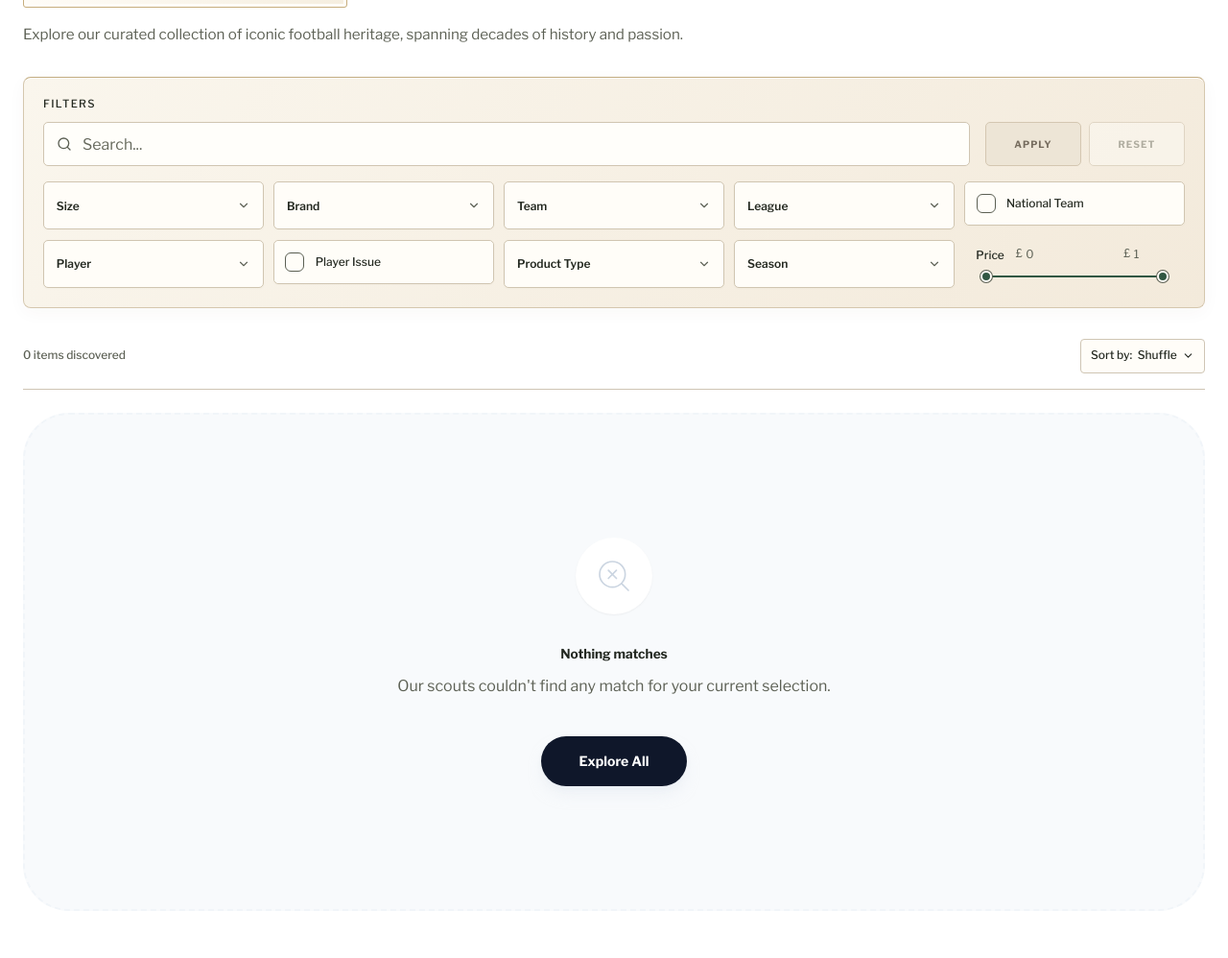
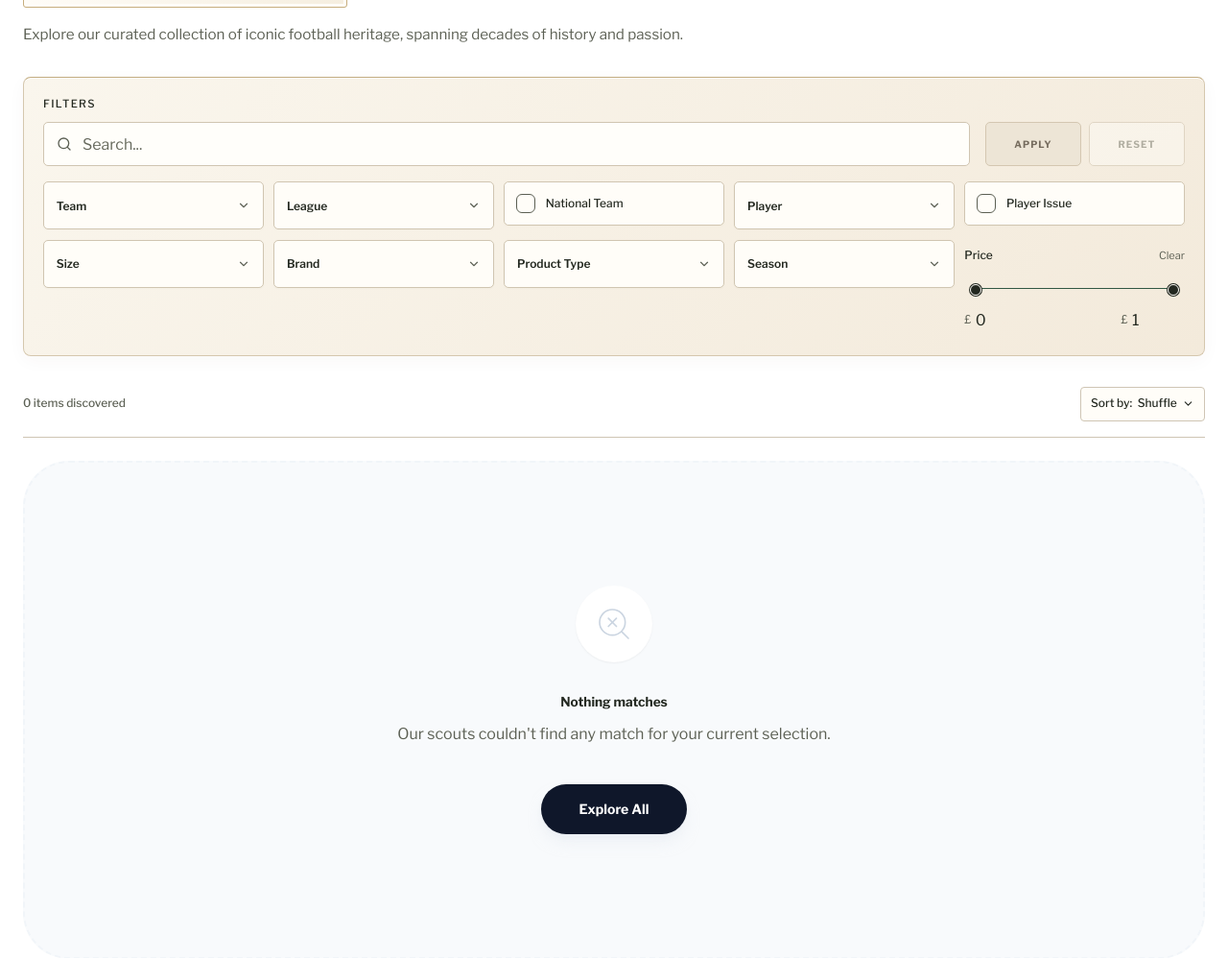
Before and after one commit to VitoAntonioPagone/kitaly, a Flask app: page / in a window 1280 px wide. Shown: the part 234-1232 px from the top of the page at 96% size. Run offline with Flask 3, Linux system fonts and the light colour scheme; some libraries are stand-ins or nearby versions; some web fonts are replaced.

Commit message:
Restore original filters and put size first in second row

```diff
--- a/static/css/catalogue-renovation.css
+++ b/static/css/catalogue-renovation.css
@@ -837,27 +837,36 @@ html.dark body.catalogue-renovated .hover\:text-slate-600:hover { color: var(--i
 .shirt-main-size > span { color: var(--muted); font-size: 12px; font-weight: 400; }
 .shirt-main-size > strong { font-weight: 600; }
 
-/* A visible range, aligned to the 50px filter controls. */
-.catalogue-renovated [data-filter-form] > .space-y-6 > .catalog-price-filter { min-width: 0; margin: 0 !important; }
+/* A compact, exposed price range with quiet editable endpoints. */
+.catalogue-renovated [data-filter-form] > .space-y-6 > .catalog-price-filter { grid-column: 1 / -1; min-width: 0; }
 body.catalogue-renovated .catalog-price-filter > .catalog-price-panel {
-    position: static; width: 100%; max-width: none; height: 50px; box-sizing: border-box;
-    padding: 3px 12px 0; border: 0; border-radius: 0; background: transparent; box-shadow: none;
-    display: grid; grid-template-columns: auto 1fr; column-gap: 12px; row-gap: 0;
-    color: var(--ink); font-family: 'Libre Franklin', sans-serif;
+    position: static; width: 100%; max-width: 360px; padding: 12px 0 0;
+    border: 0; border-radius: 0; background: transparent; box-shadow: none;
+    display: grid; grid-template-columns: 1fr auto; align-items: center; column-gap: 16px; row-gap: 0;
 }
-.price-inline-label { align-self: center; font-size: 12px; font-weight: 500; }
-body.catalogue-renovated .catalog-price-panel .price-number-fields { grid-column: 2; grid-row: 1; display: flex; justify-content: space-between; gap: 8px; min-width: 0; }
-body.catalogue-renovated .catalog-price-panel .price-number-fields > div { min-width: 0; max-width: 82px; }
-body.catalogue-renovated .catalog-price-panel .price-input-wrap { display: flex; align-items: center; margin: 0; padding: 0; height: 24px; gap: 3px; border: 0; border-bottom: 1px solid transparent; border-radius: 0; background: transparent; box-shadow: none; }
+body.catalogue-renovated .catalog-price-panel .price-panel-heading { font-size: 12px; font-weight: 500; }
+body.catalogue-renovated .catalog-price-panel .price-panel-actions { border: 0; margin: 0; padding: 0; }
+body.catalogue-renovated .catalog-price-panel .price-clear { min-height: 32px; font-size: 11px; text-decoration: none; color: var(--muted); }
+body.catalogue-renovated .catalog-price-panel .price-clear:hover { text-decoration: underline; }
+body.catalogue-renovated .catalog-price-panel .price-range-sliders { grid-column: 1 / -1; margin: 0 6px; height: 36px; }
+body.catalogue-renovated .price-range-sliders::before { height: 1px; top: 18px; }
+body.catalogue-renovated .price-range-sliders input[type=range]::-webkit-slider-thumb { width: 12px; height: 12px; margin-top: -4.5px; border: 1px solid var(--paper-bright); box-shadow: 0 0 0 1px var(--ink); background: var(--ink); }
+body.catalogue-renovated .price-range-sliders input[type=range]::-moz-range-thumb { width: 10px; height: 10px; border: 1px solid var(--paper-bright); box-shadow: 0 0 0 1px var(--ink); background: var(--ink); }
+body.catalogue-renovated .catalog-price-panel .price-number-fields { grid-column: 1 / -1; display: flex; justify-content: space-between; gap: 20px; }
+body.catalogue-renovated .catalog-price-panel .price-number-fields > div { width: 84px; }
+body.catalogue-renovated .catalog-price-panel .price-number-fields > div:last-child .price-input-wrap { justify-content: flex-end; }
+body.catalogue-renovated .catalog-price-panel .price-number-fields > div:last-child input { text-align: right; }
+body.catalogue-renovated .catalog-price-panel .price-input-wrap { height: 32px; margin: 0; padding: 0; gap: 4px; border: 0; border-bottom: 1px solid transparent; border-radius: 0; background: transparent; box-shadow: none; }
 body.catalogue-renovated .catalog-price-panel .price-input-wrap:focus-within { border-bottom-color: var(--ink); }
-body.catalogue-renovated .catalog-price-panel input[type=number] { width: 5ch; font-size: 12px; font-weight: 400; }
 body.catalogue-renovated .catalog-price-panel .price-input-wrap > span { font-size: 12px; }
-body.catalogue-renovated .catalog-price-panel input::placeholder { color: var(--muted); opacity: 1; }
-body.catalogue-renovated .catalog-price-panel .price-range-sliders { grid-column: 1 / -1; display: block; height: 20px; margin: 0 5px; }
-body.catalogue-renovated .price-range-sliders::before { top: 9px; height: 2px; }
-body.catalogue-renovated .price-range-sliders input[type=range] { height: 20px; }
-body.catalogue-renovated .price-range-sliders input[type=range]::-webkit-slider-thumb { width: 12px; height: 12px; margin-top: -4.5px; border-width: 2px; box-shadow: 0 0 0 1px var(--muted); }
-body.catalogue-renovated .price-range-sliders input[type=range]::-moz-range-thumb { width: 8px; height: 8px; border-width: 2px; }
+body.catalogue-renovated .catalog-price-panel input[type=number] { font-size: 16px; font-weight: 400; }
+body.catalogue-renovated .catalog-price-panel input::placeholder { color: var(--ink); opacity: 1; }
 
 .shirt-summary > .shirt-size { margin-bottom: 16px; }
 .shirt-size h2 { font-size: .875rem; font-weight: 600; margin-bottom: .5rem; }
+@media (min-width: 1100px) {
+    .catalogue-renovated [data-filter-form] > .space-y-6 > .catalog-price-filter { grid-column: auto; }
+    body.catalogue-renovated .catalog-price-filter > .catalog-price-panel { padding-top: 0; }
+}
+.catalogue-renovated [data-filter-form] > .space-y-6 > .catalog-price-filter { margin: 0 !important; }
+body.catalogue-renovated .catalog-price-panel .price-number-fields > div:last-child input { width: 5ch; text-align: left; }
--- a/static/js/catalogue-filters.js
+++ b/static/js/catalogue-filters.js
@@ -68,7 +68,7 @@ document.addEventListener('DOMContentLoaded', () => {
         event.preventDefault();
         stepPrice(input, event.key === 'ArrowUp' ? 1 : -1);
     }));
-    form.querySelector('[data-price-clear]')?.addEventListener('click', () => {
+    form.querySelector('[data-price-clear]').addEventListener('click', () => {
         minimum.value = '';
         maximum.value = '';
         form.requestSubmit();
--- a/templates/public/catalog.html
+++ b/templates/public/catalog.html
@@ -3,7 +3,7 @@
 {% block page_class %}catalogue-renovated{% endblock %}
 {% block page_styles %}
 <link href="https://fonts.googleapis.com/css2?family=Barlow+Condensed:ital,wght@0,600;0,700;1,600&family=Libre+Franklin:wght@400;500;600;700&display=swap" rel="stylesheet">
-<link rel="stylesheet" href="{{ url_for('static', filename='css/catalogue-renovation.css', v='20261031-inline-price') }}">
+<link rel="stylesheet" href="{{ url_for('static', filename='css/catalogue-renovation.css', v='20261031-original-filters-size-first') }}">
 {% endblock %}
 
 {% block title %}{{ _('Catalogue') }}{% if request.args.get('brand') %} — {{ request.args.get('brand') }}{% endif %} —
@@ -410,6 +357,59 @@ The Stock{% endblock %}
                                     class="catalog-filter-group rounded-2xl border border-slate-200 bg-white/90 shadow-[0_12px_30px_-24px_rgba(15,23,42,0.35)]">
                                     <summary
                                         class="catalog-filter-summary flex list-none items-center justify-between gap-3 rounded-2xl px-4 py-3 text-sm font-medium text-slate-700">
+                                        <span>{{ _('Size') }}</span>
+                                        <i data-lucide="chevron-down"
+                                            class="catalog-filter-summary-icon h-4 w-4 text-slate-400 transition-transform duration-200"></i>
+                                    </summary>
+                                    <div class="max-h-52 overflow-y-auto border-t border-slate-100 px-4 py-4">
+                                        <div class="flex flex-wrap gap-2.5">
+                                            {% for t in taglie %}
+                                            <input id="filter-size-{{ loop.index }}" type="checkbox" name="taglia"
+                                                value="{{ t }}" class="sr-only" {% if t in selected_sizes %}checked{%
+                                                endif %}>
+                                            <button type="button"
+                                                class="catalog-filter-option inline-flex items-center justify-center px-4 py-2 text-sm font-medium"
+                                                data-filter-toggle data-filter-target="filter-size-{{ loop.index }}"
+                                                aria-pressed="{% if t in selected_sizes %}true{% else %}false{% endif %}">
+                                                {{ t }}
+                                            </button>
+                                            {% endfor %}
+                                        </div>
+                                    </div>
+                                </details>
+                            </div>
+                            <div>
+                                <details
+                                    class="catalog-filter-group rounded-2xl border border-slate-200 bg-white/90 shadow-[0_12px_30px_-24px_rgba(15,23,42,0.35)] dark:border-slate-700 dark:bg-slate-900/85 dark:shadow-[0_14px_32px_-26px_rgba(2,6,23,0.8)]">
+                                    <summary
+                                        class="catalog-filter-summary flex list-none items-center justify-between gap-3 rounded-2xl px-4 py-3 text-sm font-medium text-slate-700">
+                                        <span>{{ _('Brand') }}</span>
+                                        <i data-lucide="chevron-down"
+                                            class="catalog-filter-summary-icon h-4 w-4 text-slate-400 transition-transform duration-200 dark:text-slate-500"></i>
+                                    </summary>
+                                    <div
+                                        class="max-h-52 overflow-y-auto border-t border-slate-100 px-4 py-4 dark:border-slate-800">
+                                        <div class="flex flex-wrap gap-2.5">
+                                            {% for b in brands %}
+                                            <input id="filter-brand-{{ loop.index }}" type="checkbox" name="brand"
+                                                value="{{ b }}" class="sr-only" {% if b in selected_brands %}checked{%
+                                                endif %}>
+                                            <button type="button"
+                                                class="catalog-filter-option inline-flex items-center justify-center px-4 py-2 text-sm font-medium"
+                                                data-filter-toggle data-filter-target="filter-brand-{{ loop.index }}"
+                                                aria-pressed="{% if b in selected_brands %}true{% else %}false{% endif %}">
+                                                {{ b }}
+                                            </button>
+                                            {% endfor %}
+                                        </div>
+                                    </div>
+                                </details>
+                            </div>
+                            <div>
+                                <details
+                                    class="catalog-filter-group rounded-2xl border border-slate-200 bg-white/90 shadow-[0_12px_30px_-24px_rgba(15,23,42,0.35)]">
+                                    <summary
+                                        class="catalog-filter-summary flex list-none items-center justify-between gap-3 rounded-2xl px-4 py-3 text-sm font-medium text-slate-700">
                                         <span>{{ 'Tipo di prodotto' if session.get('lang') == 'it' else 'Product Type' }}</span>
                                         <i data-lucide="chevron-down"
                                             class="catalog-filter-summary-icon h-4 w-4 text-slate-400 transition-transform duration-200"></i>
@@ -457,11 +457,13 @@ The Stock{% endblock %}
                                     </div>
                                 </details>
                             </div>
-                            <section class="catalog-price-filter" aria-label="{{ _('Price') }}">
+                            <section class="catalog-price-filter" aria-labelledby="price-range-heading">
                                 <div class="catalog-price-panel">
                                     <input type="hidden" name="price_currency" value="GBP">
-
-                                    <span class="price-inline-label">{{ _('Price') }}</span>
+                                    <div class="price-panel-heading"><span id="price-range-heading">{{ _('Price') }}</span></div>
+                                    <div class="price-panel-actions">
+                                        <button type="button" class="price-clear" data-price-clear>{{ 'Cancella' if session.get('lang') == 'it' else 'Clear' }}</button>
+                                    </div>
                                     <div class="price-range-sliders">
                                         <label for="price-from-range">{{ 'Prezzo minimo' if session.get('lang') == 'it' else 'Minimum price' }}</label>
                                         <input id="price-from-range" type="range" min="0" max="{{ price_ceiling }}" step="1" value="{{ price_min if price_min is not none else 0 }}" data-price-range="min">
```
Also changed, not shown: other parts of templates/public/catalog.html (+1 -54 lines).
